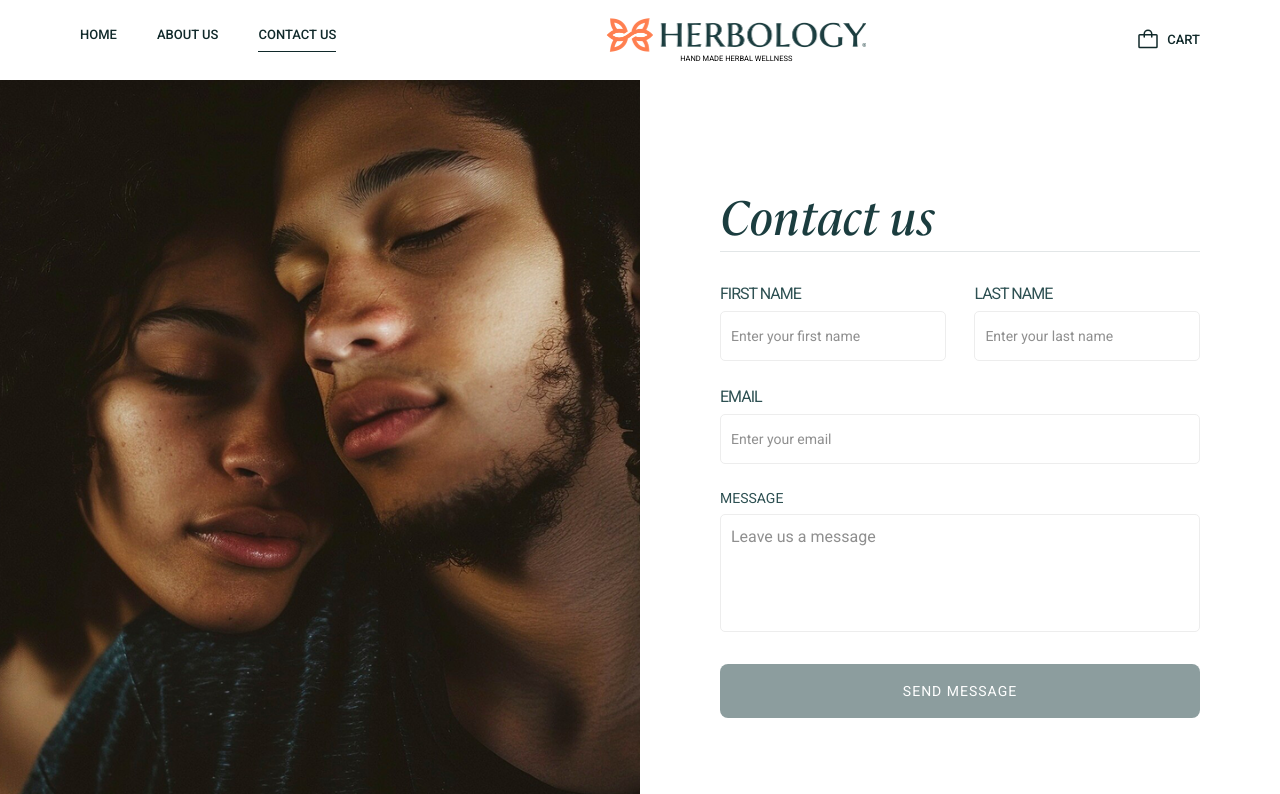
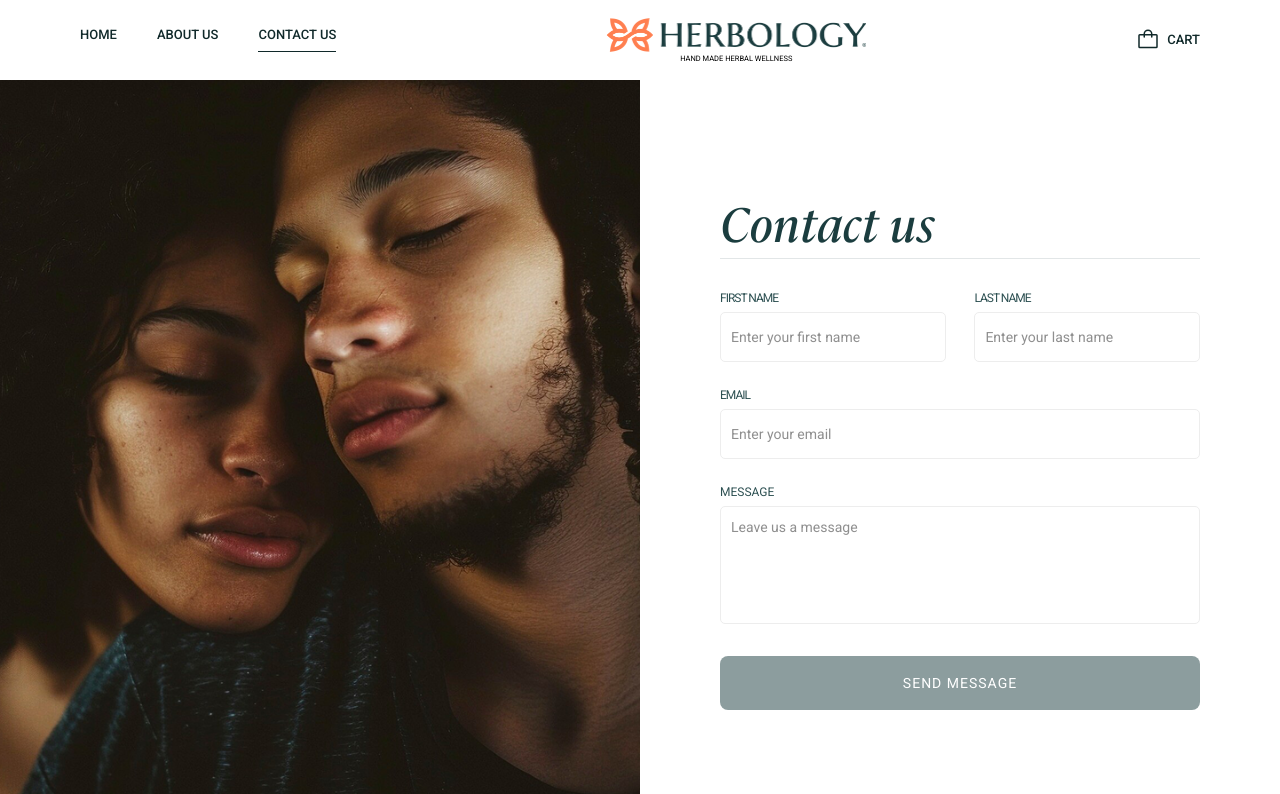
Before and after one commit to ejim11/herbology, a Next.js app: page /contact-us in a window 1280 px wide. Shown: the top 794 px of the page. Built offline with nearby package versions, Linux system fonts and the light colour scheme.

Commit message:
💄 updated label styles

```diff
--- a/components/contact-us/ContactForm.tsx
+++ b/components/contact-us/ContactForm.tsx
@@ -67,7 +67,7 @@ const ContactUsForm = () => {
           pl="pl-[1rem]"
           containerWidth="w-[47%]"
           validation={registrationOption.firstName}
-          labelTextColor="text-[rgba(45,80,82,1)]"
+          labelTextColor="text-[rgba(45,80,82,1)] text-[1.2rem]"
         />
         <InputComponent
           placeholder={"Enter your last name"}
@@ -79,7 +79,7 @@ const ContactUsForm = () => {
           pl="pl-[1rem]"
           containerWidth="w-[47%]"
           validation={registrationOption.lastName}
-          labelTextColor="text-[rgba(45,80,82,1)]"
+          labelTextColor="text-[rgba(45,80,82,1)] text-[1.2rem]"
         />
       </div>
 
@@ -92,12 +92,12 @@ const ContactUsForm = () => {
         label="EMAIL"
         pl="pl-[1rem]"
         containerWidth="w-full"
-        labelTextColor="text-[rgba(45,80,82,1)]"
+        labelTextColor="text-[rgba(45,80,82,1)] text-[1.2rem]"
         validation={registrationOption.email}
       />
 
       <div className="flex flex-col w-full">
-        <label className="mb-[0.5rem] text-[1.4rem] text-[rgba(45,80,82,1)] font-roboto">
+        <label className="mb-[0.5rem] text-[1.2rem] text-[rgba(45,80,82,1)] font-roboto">
           MESSAGE
         </label>
         <textarea
@@ -109,7 +109,7 @@ const ContactUsForm = () => {
           onChange={(e: { target: { value: string } }) => {
             setMessage(e.target.value);
           }}
-          className="rounded-lg border bg-white placeholder:text-[rgba(143,143,143,1)]  font-roboto  border-[rgba(237,237,237,1)] resize-none focus:ring-0 focus:outline-none outline-none ring-0 p-[1rem] "
+          className="rounded-lg border bg-white placeholder:text-[1.4rem]  placeholder:text-[rgba(143,143,143,1)]  font-roboto  border-[rgba(237,237,237,1)] resize-none focus:ring-0 focus:outline-none outline-none ring-0 p-[1rem] "
         />
         <small>{msgError}</small>
       </div>
```
